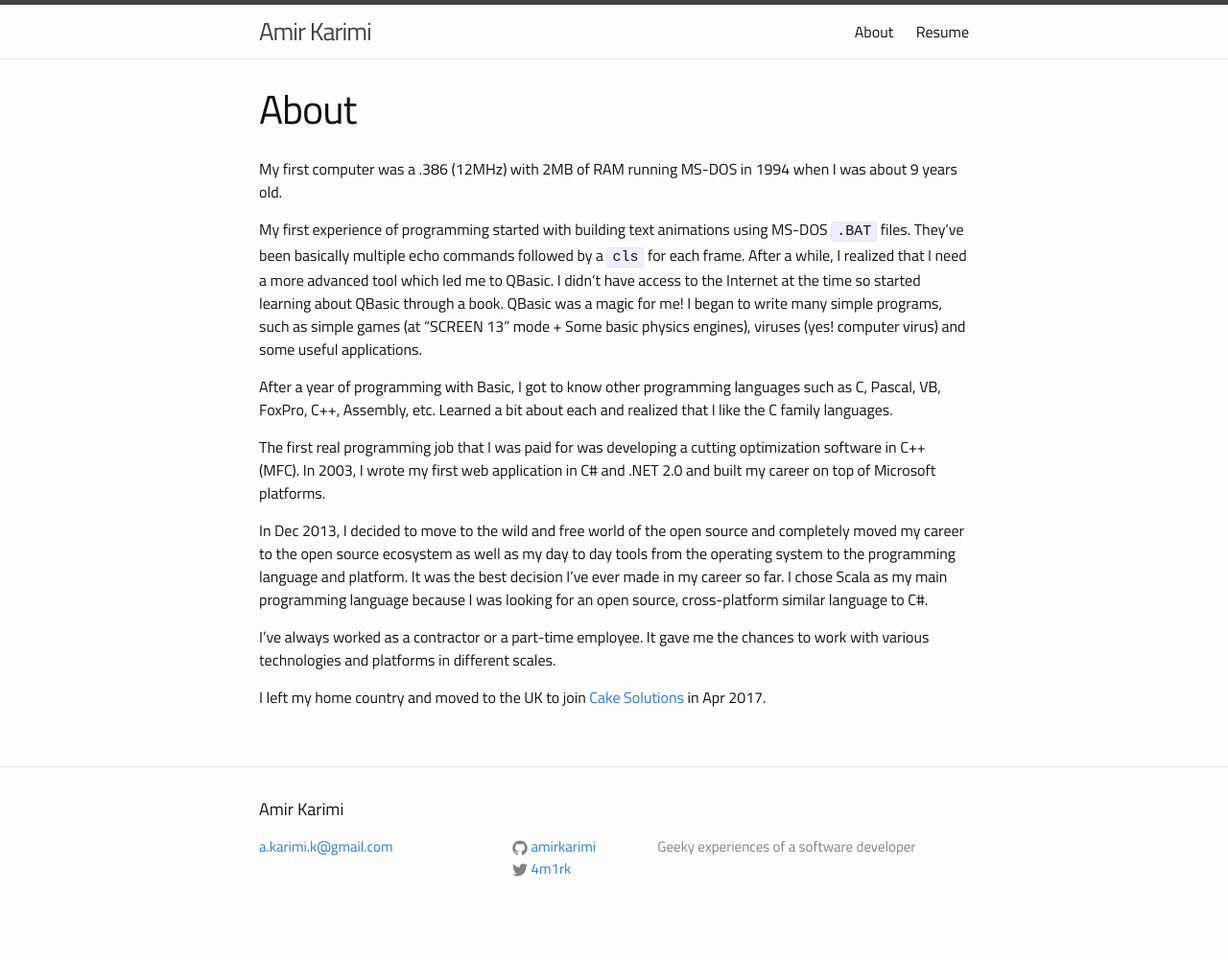
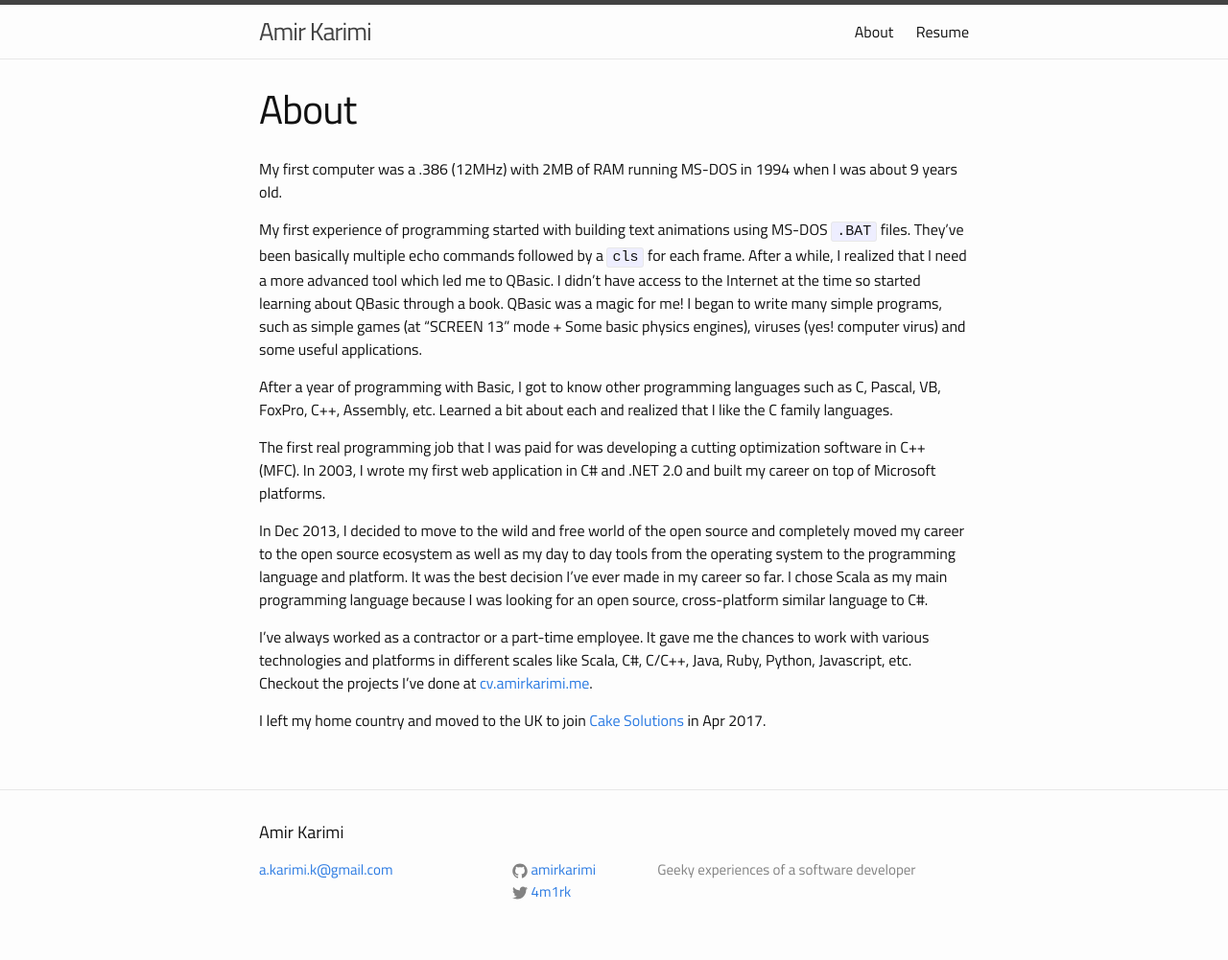
Before and after one commit to amirkarimi/amirkarimi.github.io, a Jekyll site: the page built from about.md, in a window 1280 px wide. Shown: the whole page at 96% size. Built offline with Jekyll 4.4.1, drawn with Linux system fonts in a browser that asks for light colours; before the commit the page ends 977 px from its top, so only the background shows below that.

Commit message:
Add link to the online cv in about page

```diff
--- a/about.md
+++ b/about.md
@@ -14,6 +14,6 @@ The first real programming job that I was paid for was developing a cutting opti
 
 In Dec 2013, I decided to move to the wild and free world of the open source and completely moved my career to the open source ecosystem as well as my day to day tools from the operating system to the programming language and platform. It was the best decision I've ever made in my career so far. I chose Scala as my main programming language because I was looking for an open source, cross-platform similar language to C#.
 
-I've always worked as a contractor or a part-time employee. It gave me the chances to work with various technologies and platforms in different scales.
+I've always worked as a contractor or a part-time employee. It gave me the chances to work with various technologies and platforms in different scales like Scala, C#, C/C++, Java, Ruby, Python, Javascript, etc. Checkout the projects I've done at [cv.amirkarimi.me](http://cv.amirkarimi.me/).
 
 I left my home country and moved to the UK to join [Cake Solutions](https://www.cakesolutions.net) in Apr 2017.
```
